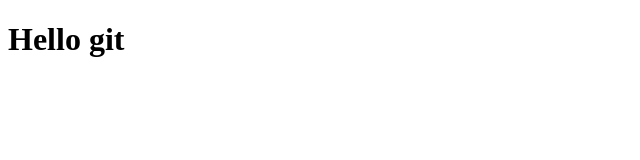
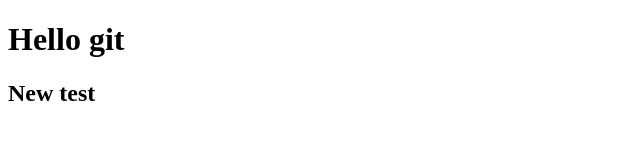
Before and after one commit to Gerasik/git-test, a plain HTML site: page index.html in a window 1280 px wide. Shown: the whole page, without its empty margins (0-640 px from the left). Drawn offline with Linux system fonts and the light colour scheme.

Commit message:
second commit

```diff
--- a/index.html
+++ b/index.html
@@ -8,5 +8,6 @@
 </head>
 <body>
     <h1>Hello git</h1>
+    <h2>New test</h2>
 </body>
 </html>
```
